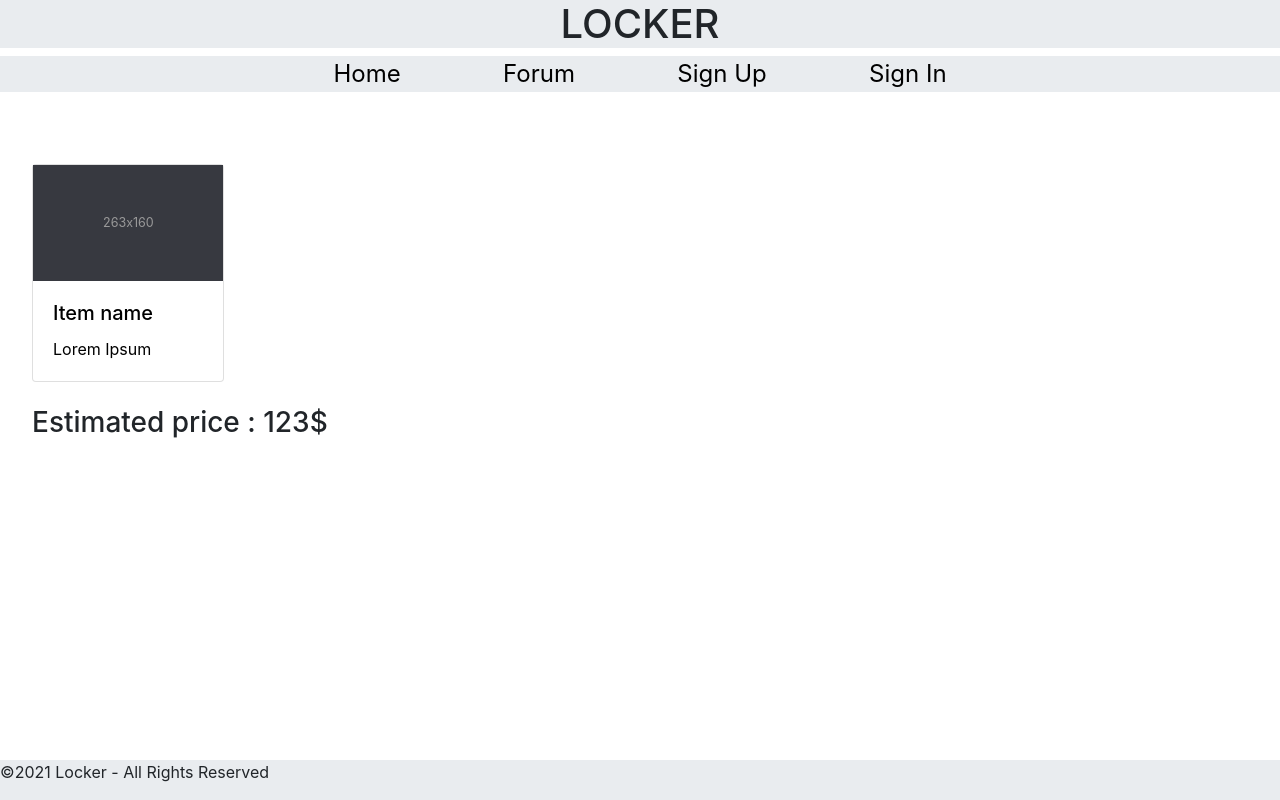
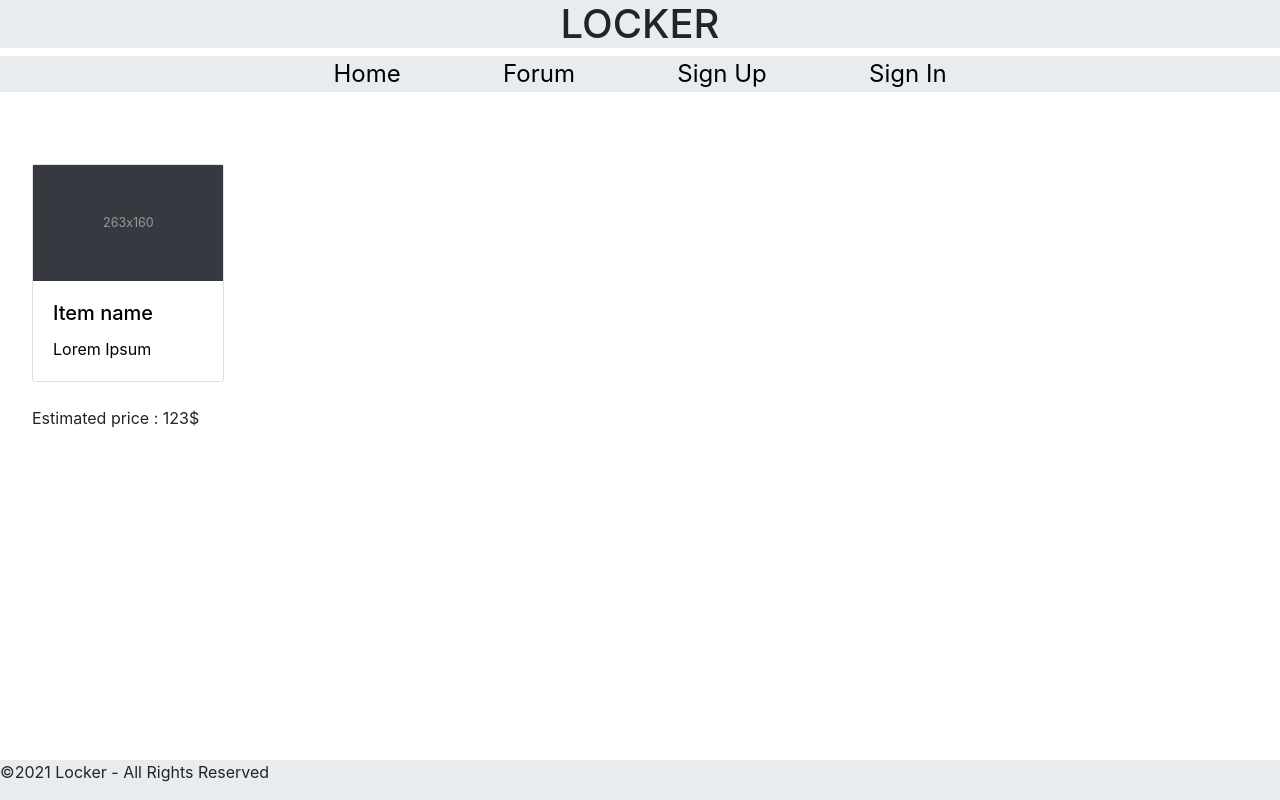
Before and after one commit to alexisbernier/locker-project, a React (Create React App) app: page /ItemPage in a window 1280 px wide. Built offline with nearby package versions, Linux system fonts and the light colour scheme.

Commit message:
fix: fixed ItemPage

```diff
--- a/src/pages/ItemPage.js
+++ b/src/pages/ItemPage.js
@@ -16,7 +16,7 @@ const ItemPage = () => {
       <Container>
         <Item />
         <div>
-          <h3>Estimated price : 123$</h3>
+          <p>Estimated price : 123$</p>
         </div>
         <Footer />
       </Container>
```
